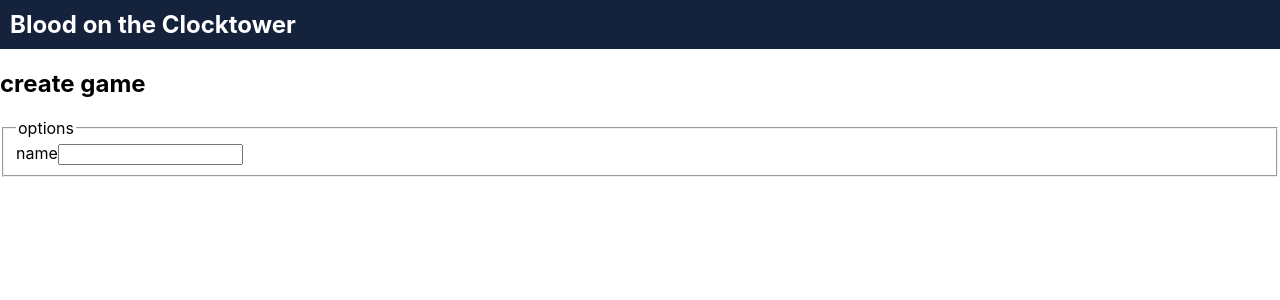
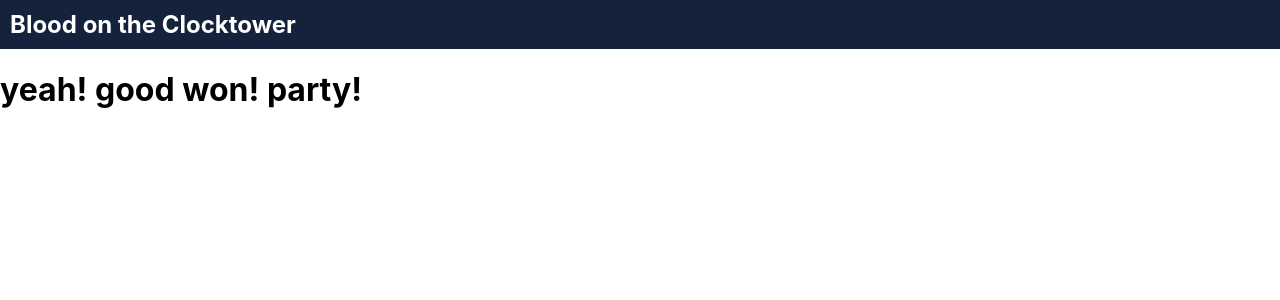
Before and after one commit to globalworming/botc-unofficial-frontend, a React (Create React App) app: page /goodWins in a window 1280 px wide. Shown: the top 300 px of the page. Built offline with nearby package versions, Linux system fonts and the light colour scheme; what react-hooks-global-state would draw is missing.

Commit message:
new feature green on mocked fe

```diff
--- a/src/App.tsx
+++ b/src/App.tsx
@@ -7,6 +7,8 @@ import Lobby from './components/Lobby';
 import "./App.css";
 // import {connect, sendMsg, IWebsocketMessage} from './api';
 import {BrowserRouter as Router, Route, Switch} from "react-router-dom";
+import EvilWins from "./components/EvilWins";
+import GoodWins from "./components/GoodWins";
 
 const App = () => {
   /*
@@ -31,6 +33,8 @@ const App = () => {
       <Router>
         <Switch>
           <Route path="/gameTable/:id" children={<GameTable/>}/>
+          <Route path="/evilWins" children={<EvilWins/>}/>
+          <Route path="/goodWins" children={<GoodWins/>}/>
           <Route path="/" children={<Lobby/>}/>
         </Switch>
       </Router>
--- /dev/null
+++ b/src/components/EvilWins.tsx
@@ -0,0 +1,10 @@
+import React, {useState} from 'react';
+import {Redirect} from "react-router";
+import TownSquareState from "../model/TownSquareState";
+
+
+const EvilWins = () => {
+  return <h1 className={"evilWon"} >yeah! evil won! party!</h1>
+}
+
+export default EvilWins;
--- /dev/null
+++ b/src/components/GoodWins.tsx
@@ -0,0 +1,10 @@
+import React, {useState} from 'react';
+import {Redirect} from "react-router";
+import TownSquareState from "../model/TownSquareState";
+
+
+const GoodWins = () => {
+  return <h1 className={"goodWon"} >yeah! good won! party!</h1>
+}
+
+export default GoodWins;
--- a/src/components/GrimoireControls.tsx
+++ b/src/components/GrimoireControls.tsx
@@ -4,6 +4,7 @@ import StartingCharacters from "./StartingCharacters";
 import Button from "react-bootstrap/Button";
 import React from "react";
 import TownSquareState from "../model/TownSquareState";
+import {Redirect} from "react-router";
 
 const GrimoireControls = () => {
 
@@ -12,6 +13,16 @@ const GrimoireControls = () => {
   const [players, setPlayers] = useGlobalState("players");
   const [isTestGameTable] = useGlobalState('isTestGameTable');
   const [gameTableId] = useGlobalState("gameTableId");
+  const [evilWon, setEvilWins] = useGlobalState("evilWins");
+  const [goodWon, setGoodWins] = useGlobalState("goodWins");
+
+  if (evilWon) {
+    return <Redirect to={"/evilWins"} />
+  }
+  if (goodWon) {
+    return <Redirect to={"/goodWins"} />
+  }
+
 
   const nextTurn = () => {
     const update: Array<Player> = Object.assign([], players);
@@ -45,6 +56,14 @@ const GrimoireControls = () => {
 
   }
 
+  const evilWins = () => {
+    setEvilWins(true)
+  }
+
+  const goodWins = () => {
+    setGoodWins(true)
+  }
+
   function assignCharacters() {
     const pickedCharacters = StartingCharacters.forNumberOfPlayers(players.length, isTestGameTable ? gameTableId : undefined);
     pickedCharacters.forEach((character, i) => {
@@ -71,7 +90,10 @@ const GrimoireControls = () => {
         <Button className={"startNextDay"} onClick={() => nextTurn()}>start the next day</Button>)}
     {turn > 0 && (isDay &&
         <Button className={"startNextNight"} onClick={() => nextTurn()}>start the next night</Button>)}
-  </section>;
+    <br/>
+    {turn > 0 && <Button className={"evilWins"} onClick={() => evilWins()}>evil wins</Button>}
+    {turn > 0 && <Button className={"goodWins"} onClick={() => goodWins()}>good wins</Button>}
+  </section>
 }
 
 export default GrimoireControls
--- a/src/state.tsx
+++ b/src/state.tsx
@@ -5,11 +5,14 @@ const initialPlayers: Array<Player> = [];
 
 
 export const { useGlobalState } = createGlobalState({
+  evilWins: false,
+  goodWins: false,
   isDay: true,
   isStoryTeller: true,
   isTestGameTable: false,
   gameTableId: "",
   players: initialPlayers,
   turn: 0,
-  you: ""
+  you: "",
+
 });
```
